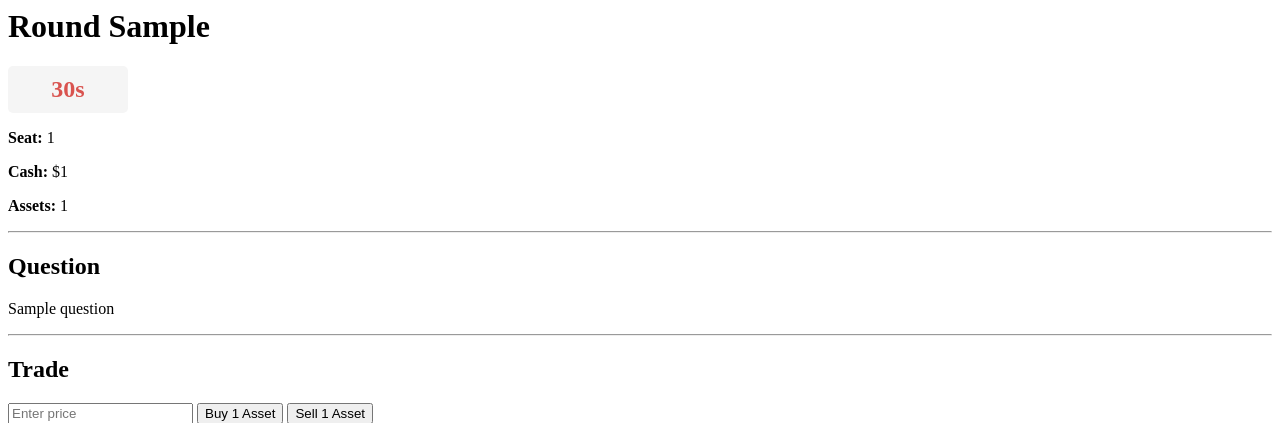
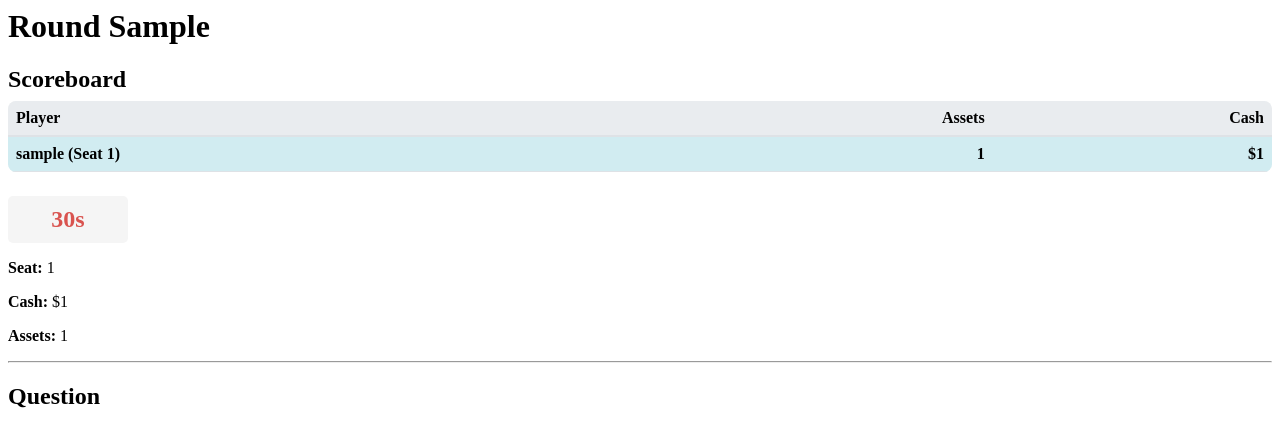
Before and after one commit to SuperShortPenguin/marketsmith, a Django app: template templates/core/game.html in a window 1280 px wide. Shown: the top 423 px of the page. Run offline with Django 5.2, Linux system fonts and the light colour scheme; tables that the repository leaves empty hold one stand-in row (values such as "Sample post"); the template is opened without the code that fills it: values that come from a table or form of the project are taken from there, most other values are stand-ins (such as "Sample title", 1, 10 or a date in 2020); data that the repository does not hold is empty.

Commit message:
Add scoreboard and timer to game.html

```diff
--- a/templates/core/game.html
+++ b/templates/core/game.html
@@ -1,4 +1,25 @@
 <h1>Round {{ game.current_round }}</h1>
+<div style="margin-bottom: 24px;">
+    <h2 style="margin-bottom: 8px;">Scoreboard</h2>
+    <table style="width: 100%; border-collapse: collapse; background: #f8f9fa; border-radius: 8px; overflow: hidden;">
+        <thead style="background: #e9ecef;">
+            <tr>
+                <th style="padding: 8px; border-bottom: 2px solid #dee2e6; text-align: left;">Player</th>
+                <th style="padding: 8px; border-bottom: 2px solid #dee2e6; text-align: right;">Assets</th>
+                <th style="padding: 8px; border-bottom: 2px solid #dee2e6; text-align: right;">Cash</th>
+            </tr>
+        </thead>
+        <tbody>
+            {% for p in players %}
+            <tr {% if p.id == player.id %}style="background: #d1ecf1; font-weight: bold;"{% endif %}>
+                <td style="padding: 8px; border-bottom: 1px solid #dee2e6;">{{ p.user.username }} (Seat {{ p.seat_number }})</td>
+                <td style="padding: 8px; border-bottom: 1px solid #dee2e6; text-align: right;">{{ p.asset_count }}</td>
+                <td style="padding: 8px; border-bottom: 1px solid #dee2e6; text-align: right;">${{ p.cash }}</td>
+            </tr>
+            {% endfor %}
+        </tbody>
+    </table>
+</div>
 
 <div id="timer" style="font-size: 24px; font-weight: bold; color: #d9534f; padding: 10px; background-color: #f5f5f5; border-radius: 5px; text-align: center; width: 100px; margin: 10px 0;">
     <span id="timer-text">30</span>s
```
